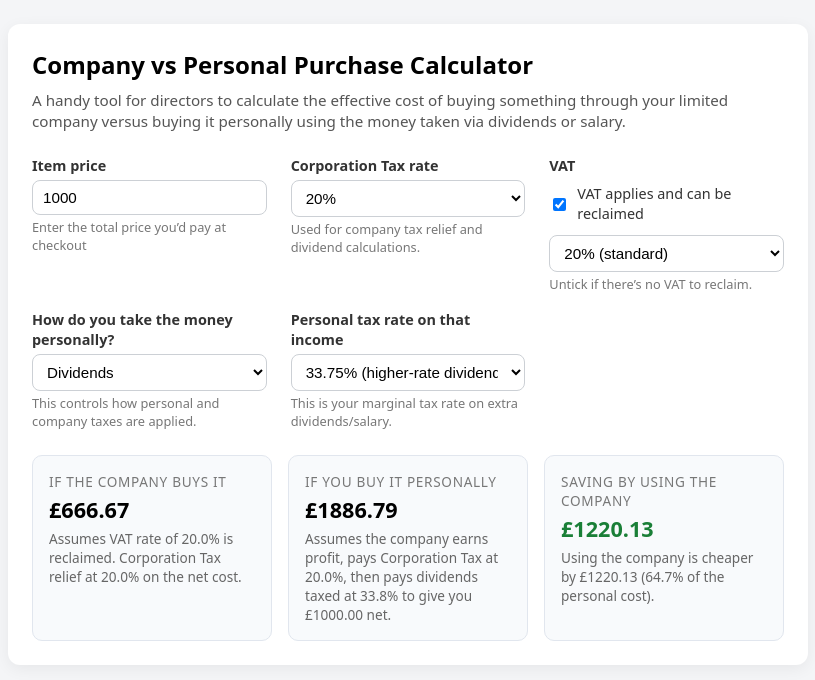
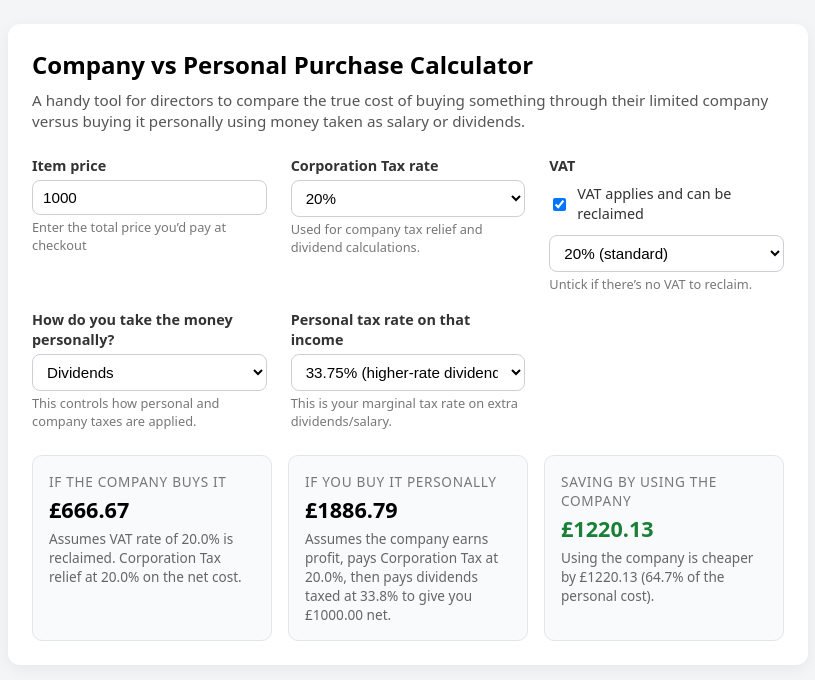
Before and after one commit to dannysood90/smartdirector, a plain HTML site: page index.html in a window 1280 px wide. Shown: the whole page, without its empty margins (232-1047 px from the left). Drawn offline with Linux system fonts and the light colour scheme.

Commit message:
Revise subtitle for clarity and conciseness

```diff
--- a/index.html
+++ b/index.html
@@ -149,8 +149,8 @@
     <div class="card">
       <h1>Company vs Personal Purchase Calculator</h1>
       <p class="subtitle">
-        A handy tool for directors to calculate the effective cost of buying something through your limited company
-        versus buying it personally using the money taken via dividends or salary.
+        A handy tool for directors to compare the true cost of buying something through their
+		limited company versus buying it personally using money taken as salary or dividends.
       </p>
 
       <div class="grid">
```
